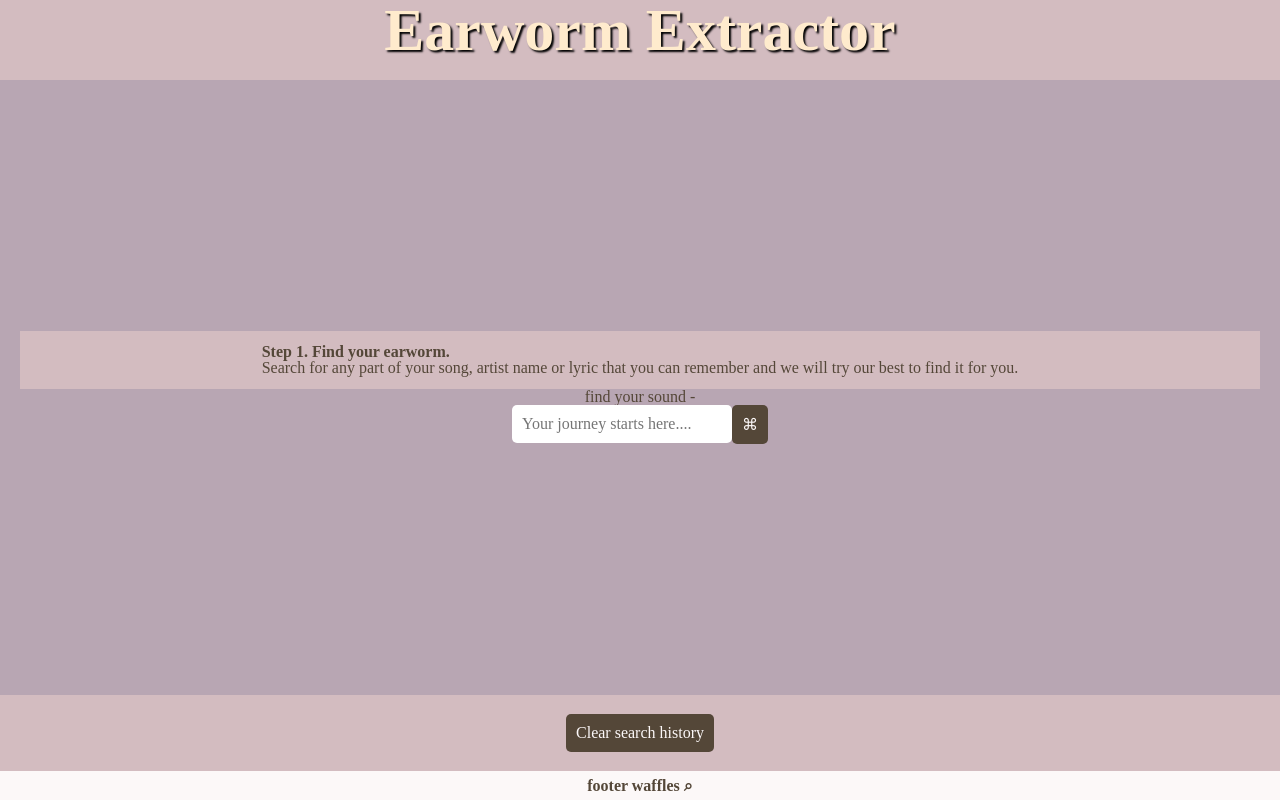
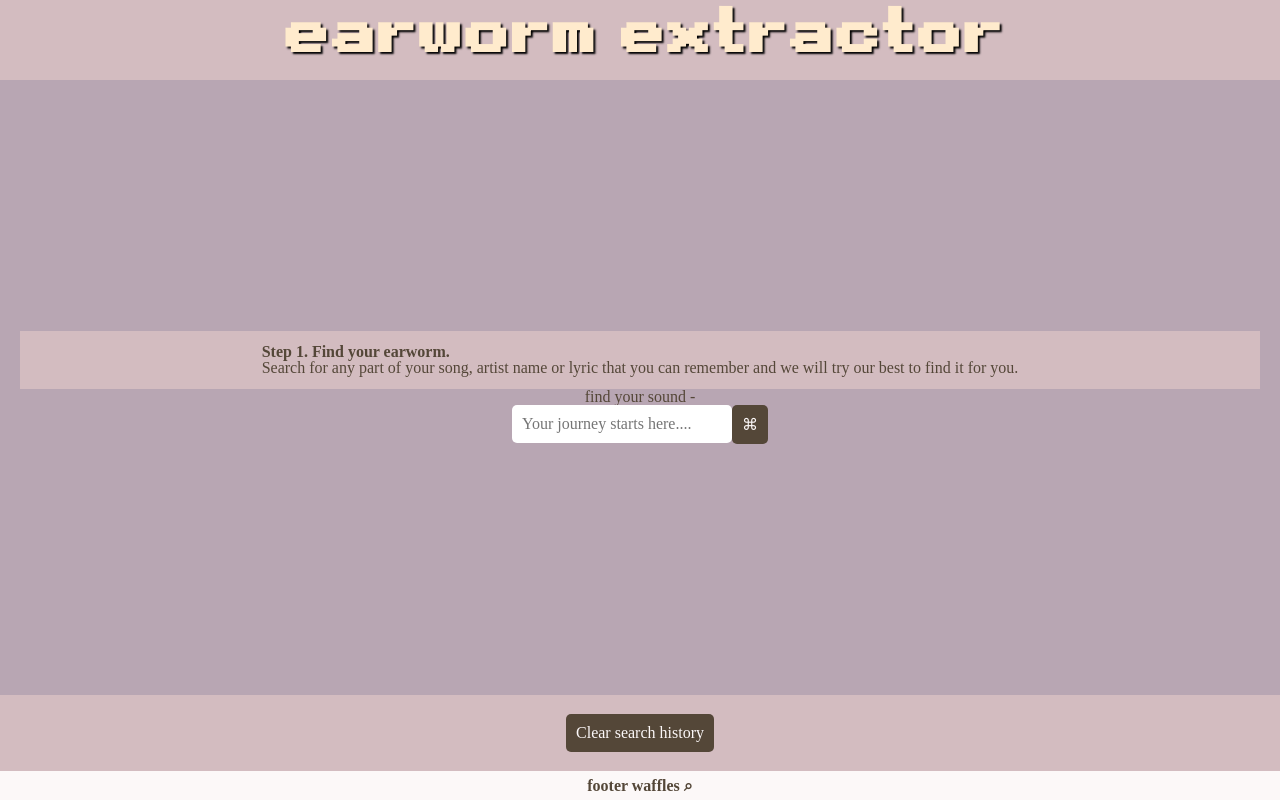
Before and after one commit to RowanKinross/music_searcher_web_app, a plain HTML site: page index.html in a window 1280 px wide. Drawn offline with nearby package versions, Linux system fonts and the light colour scheme; no server answers; a small style sheet from the web is missing.

Commit message:
ui updates

```diff
--- a/assets/styles/style.css
+++ b/assets/styles/style.css
@@ -1,3 +1,7 @@
+@font-face {
+  font-family:ret;
+  src: url(../fonts/Retro\ Gaming.ttf);
+}
 * {
   margin: 0;
   padding: 0;
@@ -32,6 +36,7 @@ main {
 h1 {
   color: blanchedalmond;
   font-size: 60px;
+  font-family: ret;
   text-shadow: 2px 2px 2px black;
   margin-bottom: 20px;
 }
@@ -176,7 +181,7 @@ button:hover {
   display: flex;
 }
 #history button{
-  margin-left: 10px;
+  margin-right: 10px;
     border: solid;
     color: #544738;
     background-color: #D3BCC0;
--- a/index.html
+++ b/index.html
@@ -5,8 +5,8 @@
 
   <meta name="viewport" content="width=device-width, initial-scale=1.0">
   <link rel="stylesheet" href="./assets/styles/reset.css">
-  <!-- <link rel="stylesheet" href="https://cdnjs.cloudflare.com/ajax/libs/font-awesome/6.0.0/css/all.min.css"
-    integrity="sha256-T6R1bNMP/BPFFbDzZQPblBx90Y1KEAUtGkG26F/DcDI=" crossorigin="anonymous" /> -->
+ <link rel="stylesheet" href="https://cdnjs.cloudflare.com/ajax/libs/font-awesome/6.0.0/css/all.min.css"
+    integrity="sha256-T6R1bNMP/BPFFbDzZQPblBx90Y1KEAUtGkG26F/DcDI=" crossorigin="anonymous" />
   <link rel="stylesheet" href="./assets/styles/style.css">
 
   <title>Earworm Extractor</title>
@@ -14,7 +14,7 @@
 
 <body>
   <section>
-    <h1>Earworm Extractor</h1>
+    <h1>earworm extractor</h1>
   </section>
 
   <main>
```
Also changed, not shown: assets/fonts/Retro Gaming.ttf (added).
